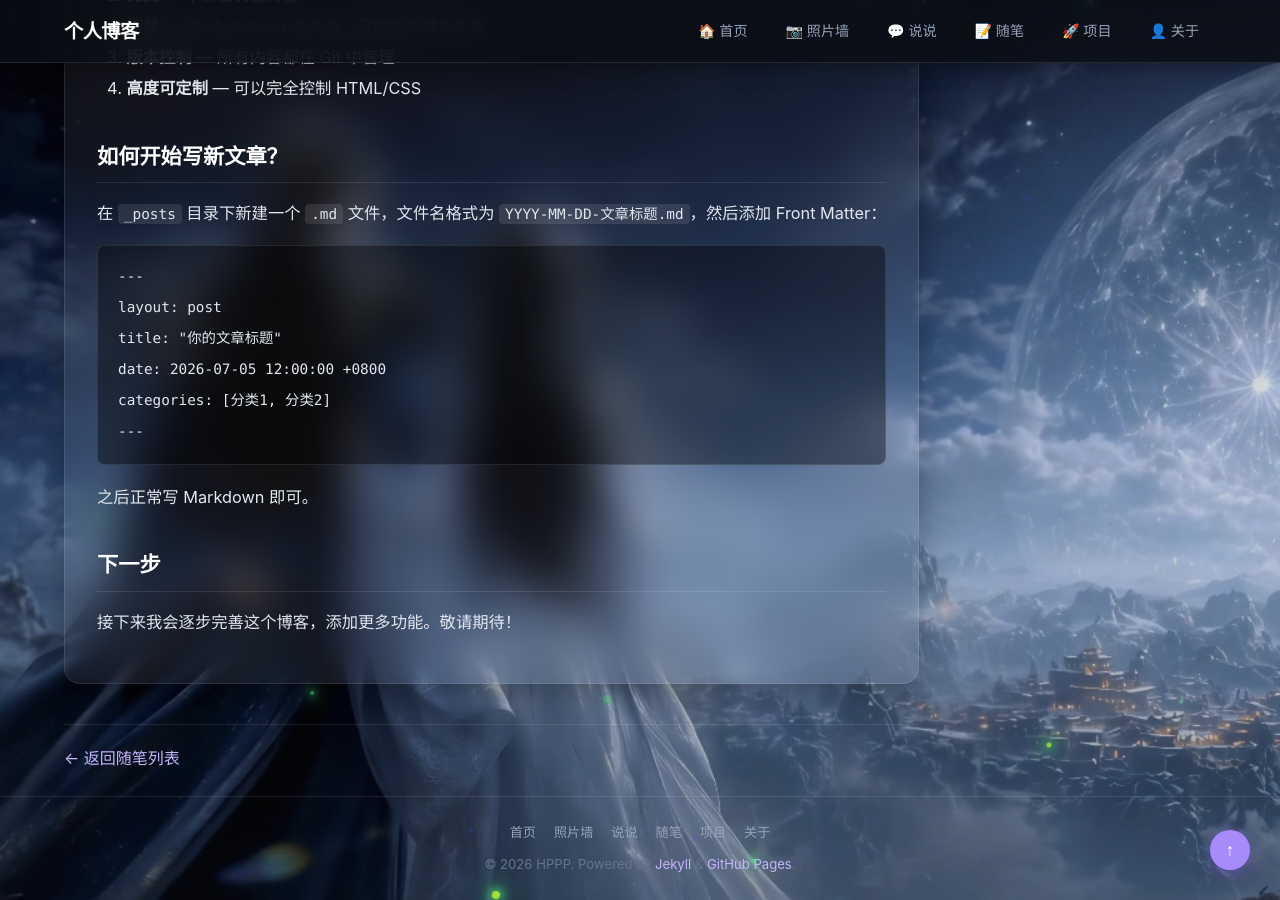
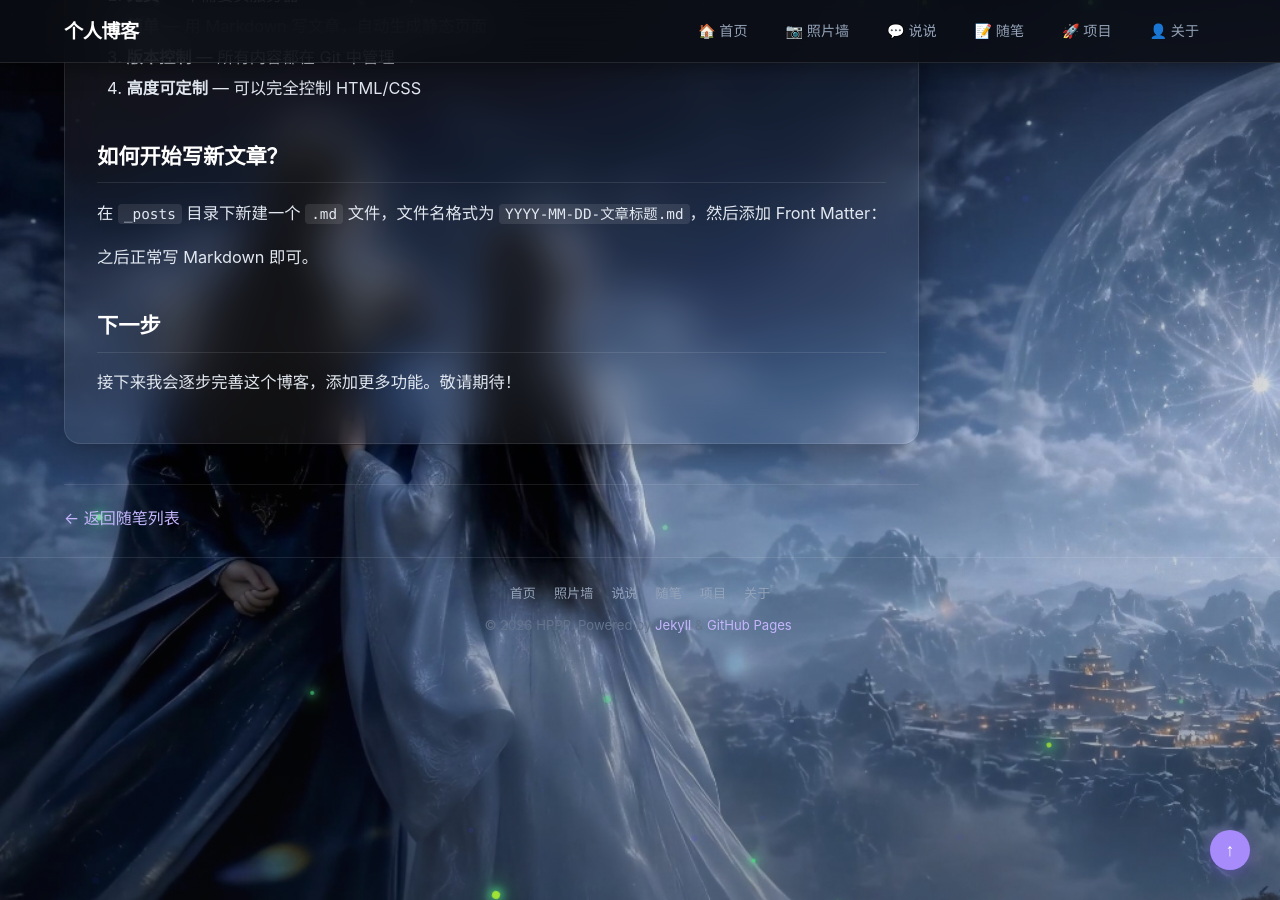
Before and after one commit to W-JOSLIN-X/blog, a Jekyll site: the page built from _essays/welcome-to-my-blog.md, in a window 1280 px wide and 900 px high, scrolled down 695 px. Built offline with Jekyll 4.4.1, drawn with Linux system fonts in a browser that asks for light colours.

Commit message:
fix: 移除文章内---导致的Jekyll解析错误

````diff
--- a/_essays/welcome-to-my-blog.md
+++ b/_essays/welcome-to-my-blog.md
@@ -29,15 +29,6 @@ GitHub Pages 是一个非常好的博客托管方案：
 
 在 `_posts` 目录下新建一个 `.md` 文件，文件名格式为 `YYYY-MM-DD-文章标题.md`，然后添加 Front Matter：
 
-```yaml
----
-layout: post
-title: "你的文章标题"
-date: 2026-07-05 12:00:00 +0800
-categories: [分类1, 分类2]
----
-```
-
 之后正常写 Markdown 即可。
 
 ## 下一步
````
